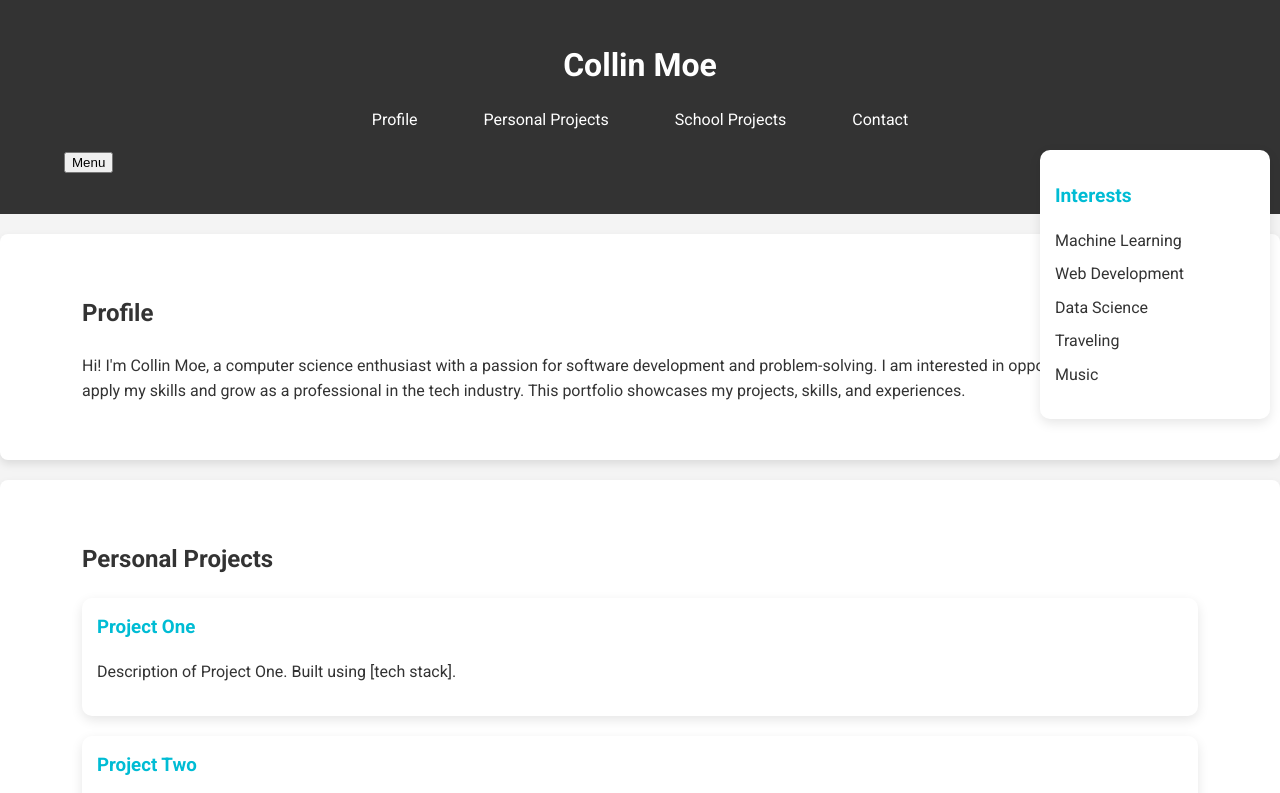
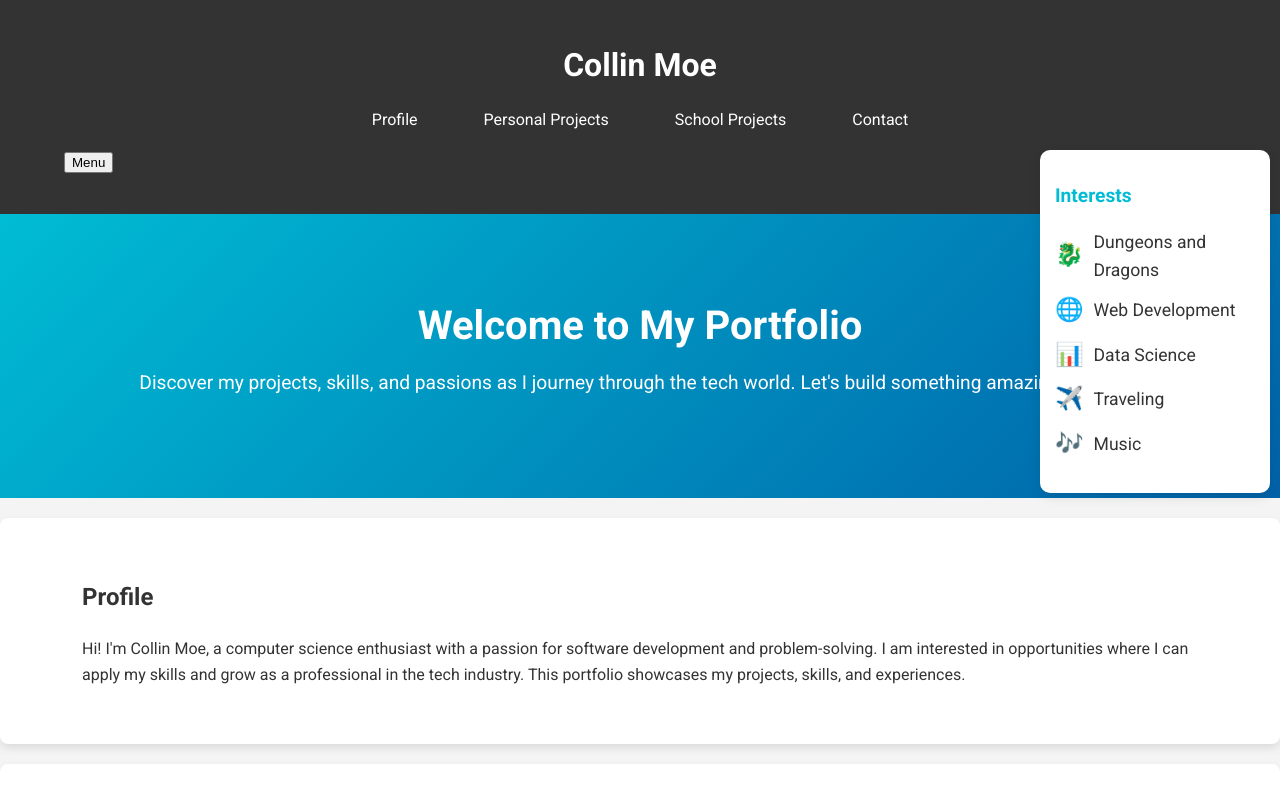
Before and after one commit to Cmoe02/my-Website, a plain HTML site: page index.html in a window 1280 px wide. Shown: the top 793 px of the page. Drawn offline with Linux system fonts and the light colour scheme.

Commit message:
more changes

```diff
--- a/index.html
+++ b/index.html
@@ -98,6 +98,14 @@
         </div>
     </header>
 
+    <!-- Hero Section -->
+    <section class="hero">
+        <div class="container">
+            <h2>Welcome to My Portfolio</h2>
+            <p>Discover my projects, skills, and passions as I journey through the tech world. Let's build something amazing together!</p>
+        </div>
+    </section>
+
     <section id="profile" class="profile">
         <div class="container">
             <h2>Profile</h2>
@@ -141,15 +149,15 @@
         </div>
     </section>
 
+    <!-- Interests Sidebar -->
     <div class="sidebar">
         <h2>Interests</h2>
         <ul>
-            <li>Machine Learning</li>
-            <li>Web Development</li>
-            <li>Data Science</li>
-            <li>Traveling</li>
-            <li>Music</li>
-            <!-- Add more interests as desired -->
+            <li><span class="icon">🐉</span> Dungeons and Dragons</li>
+            <li><span class="icon">🌐</span> Web Development</li>
+            <li><span class="icon">📊</span> Data Science</li>
+            <li><span class="icon">✈️</span> Traveling</li>
+            <li><span class="icon">🎶</span> Music</li>
         </ul>
     </div>
 
--- a/style.css
+++ b/style.css
@@ -100,14 +100,32 @@ body {
     color: #333;
 }
 
+/* Hero Section */
+.hero {
+    background: linear-gradient(135deg, #00bcd4, #0061a8);
+    color: #fff;
+    padding: 60px 20px;
+    text-align: center;
+}
+
+.hero h2 {
+    font-size: 2.5em;
+    margin: 0 0 10px;
+}
+
+.hero p {
+    font-size: 1.2em;
+    margin-top: 10px;
+}
+
 .container {
     width: 90%;
     max-width: 1200px;
     margin: 0 auto;
     padding: 20px;
-    border-radius: 12px;  /* Rounded container edges */
 }
 
+/* Navbar */
 .header {
     background-color: #333;
     color: #fff;
@@ -136,7 +154,7 @@ body {
     color: #fff;
     font-weight: 400;
     padding: 8px 16px;
-    border-radius: 20px; /* Rounded nav links */
+    border-radius: 20px;
     transition: background-color 0.2s ease;
 }
 
@@ -145,6 +163,7 @@ body {
     color: #fff;
 }
 
+/* Profile, Projects, Contact Sections */
 .profile, .projects, .contact {
     background-color: #fff;
     margin: 20px 0;
@@ -153,17 +172,19 @@ body {
     box-shadow: 0 4px 8px rgba(0, 0, 0, 0.1);
 }
 
+/* Project Cards */
 .projects .project-item {
+    background: #f9f9f9;
     margin-bottom: 20px;
     padding: 15px;
-    border-radius: 10px;
+    border-radius: 12px;
     box-shadow: 0 4px 12px rgba(0, 0, 0, 0.1);
-    transition: transform 0.2s ease;
+    transition: transform 0.3s ease, box-shadow 0.3s ease;
 }
 
 .projects .project-item:hover {
-    transform: translateY(-4px);
-    box-shadow: 0 6px 16px rgba(0, 0, 0, 0.2);
+    transform: translateY(-8px);
+    box-shadow: 0 8px 16px rgba(0, 0, 0, 0.15);
 }
 
 .projects .project-item h3 {
@@ -171,6 +192,7 @@ body {
     color: #00bcd4;
 }
 
+/* Contact Link */
 .contact a {
     display: inline-block;
     margin-top: 10px;
@@ -178,26 +200,13 @@ body {
     color: #00bcd4;
     font-weight: 700;
     padding: 8px 16px;
-    border-radius: 20px; /* Rounded button */
+    border-radius: 20px;
     transition: background-color 0.2s ease;
 }
 
 .contact a:hover {
     background-color: #333;
     color: #fff;
-}
-
-.footer {
-    background-color: #333;
-    color: #fff;
-    text-align: center;
-    padding: 10px 0;
-    margin-top: 20px;
-}
-
-.footer p {
-    margin: 0;
-    font-size: 0.9em;
 }
 
 /* Sidebar Styling */
@@ -219,11 +228,27 @@ body {
 }
 
 .sidebar ul {
-    list-style-type: none;
+    list-style: none;
     padding: 0;
 }
 
 .sidebar ul li {
     margin: 8px 0;
     color: #333;
+    display: flex;
+    align-items: center;
+    font-size: 1.1em;
 }
+
+.sidebar ul li .icon {
+    margin-right: 10px;
+    font-size: 1.3em;
+}
+
+.footer {
+    background-color: #333;
+    color: #fff;
+    text-align: center;
+    padding: 10px 0;
+    margin-top: 20px;
+}
```
